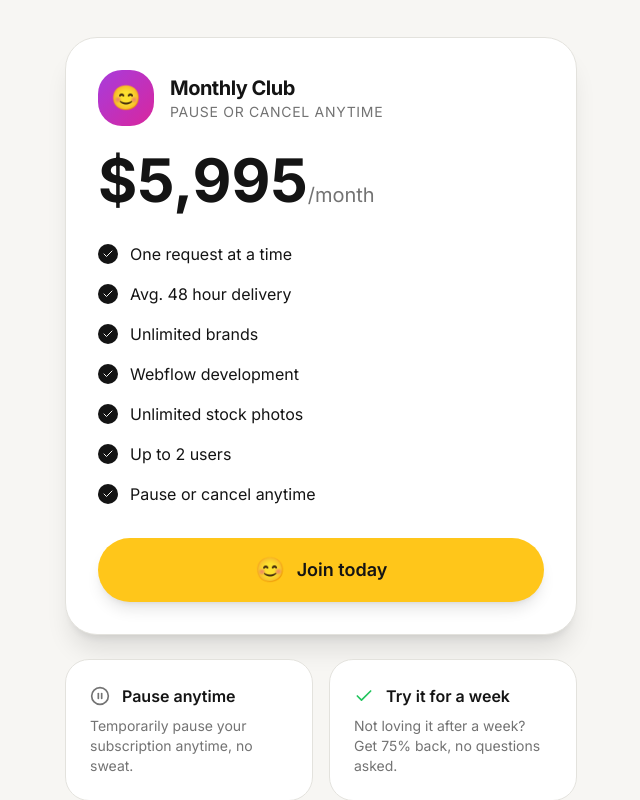
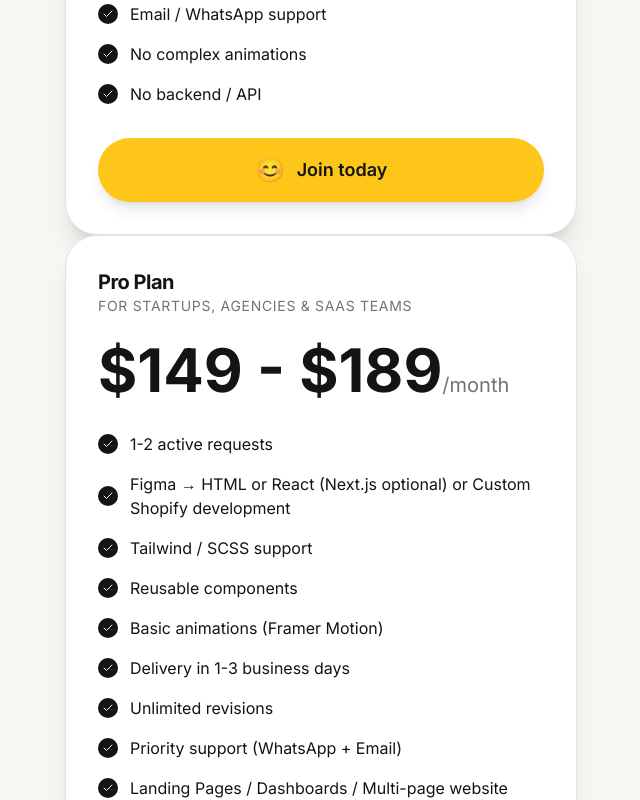
Before and after one commit to sidrashi/figma-to-html, a React (Vite) app: page / in a window 1280 px wide. Shown: the part 5600-6400 px from the top of the page, without its empty margins (319-959 px from the left). Built offline with nearby package versions, Linux system fonts and the light colour scheme; the HTML template or start-up script is replaced by a standard one; a web font is replaced by a local one.

Commit message:
Refactor Pricing component to include structured plans and features; update RecentWork component with external link and clean up comments

```diff
--- a/src/components/Pricing.tsx
+++ b/src/components/Pricing.tsx
@@ -1,14 +1,41 @@
 import { Check, PauseCircle } from "lucide-react";
 import { motion } from "framer-motion";
 
-const features = [
-  "One request at a time",
-  "Avg. 48 hour delivery",
-  "Unlimited brands",
-  "Webflow development",
-  "Unlimited stock photos",
-  "Up to 2 users",
-  "Pause or cancel anytime"
+const plans = [
+  {
+    name: "Basic / Starter Plan",
+    price: "$59 - $79",
+    period: "/month",
+    description: "Perfect for small businesses",
+    features: [
+      { text: "1 request at a time"},
+      { text: "Figma → HTML OR basic React or Shopify development"},
+      { text: "Responsive design (mobile + desktop)"},
+      { text: "Clean, semantic HTML / Tailwind / CSS"},
+      { text: "Delivery in 3-5 business days"},
+      { text: "1 revision per task"},
+      { text: "Email / WhatsApp support"},
+      { text: "No complex animations"},
+      { text: "No backend / API"},
+    ]
+  },
+  {
+    name: "Pro Plan",
+    price: "$149 - $189",
+    period: "/month",
+    description: "For startups, agencies & SaaS teams",
+    features: [
+      { text: "1-2 active requests"},
+      { text: "Figma → HTML or React (Next.js optional) or Custom Shopify development"},
+      { text: "Tailwind / SCSS support"},
+      { text: "Reusable components"},
+      { text: "Basic animations (Framer Motion)"},
+      { text: "Delivery in 1-3 business days"},
+      { text: "Unlimited revisions"},
+      { text: "Priority support (WhatsApp + Email)"},
+      { text: "Landing Pages / Dashboards / Multi-page website"},
+    ]
+  }
 ];
 
 const Pricing = () => {
@@ -48,12 +75,14 @@ const Pricing = () => {
 
         <div className="max-w-lg mx-auto">
           {/* Pricing Card */}
+          {plans.map((plan, i) =>
           <motion.div
+            key={plan.name}
             className="bg-card rounded-2xl sm:rounded-3xl p-6 sm:p-8 border border-border shadow-xl"
             initial={{ opacity: 0, y: 40, scale: 0.95 }}
             whileInView={{ opacity: 1, y: 0, scale: 1 }}
             viewport={{ once: true, margin: "-50px" }}
-            transition={{ duration: 0.6 }}
+            transition={{ delay: i * 0.15, duration: 0.6 }}
             whileHover={{ y: -5, transition: { duration: 0.3 } }}
           >
             {/* Header */}
@@ -64,16 +93,10 @@ const Pricing = () => {
               viewport={{ once: true }}
               transition={{ delay: 0.2 }}
             >
-              <motion.div
-                className="w-12 h-12 sm:w-14 sm:h-14 rounded-xl sm:rounded-2xl card-gradient-1 flex items-center justify-center text-xl sm:text-2xl"
-                whileHover={{ rotate: 10, scale: 1.1 }}
-              >
-                😊
-              </motion.div>
               <div>
-                <h3 className="text-lg sm:text-xl font-bold">Monthly Club</h3>
+                <h3 className="text-lg sm:text-xl font-bold">{plan.name} </h3>
                 <p className="text-xs sm:text-sm text-muted-foreground uppercase tracking-wider">
-                  Pause or cancel anytime
+                  {plan.description}
                 </p>
               </div>
             </motion.div>
@@ -86,20 +109,20 @@ const Pricing = () => {
               viewport={{ once: true }}
               transition={{ delay: 0.3, type: "spring" }}
             >
-              <span className="text-4xl sm:text-5xl md:text-6xl font-bold">$5,995</span>
-              <span className="text-muted-foreground text-lg sm:text-xl">/month</span>
+              <span className="text-4xl sm:text-5xl md:text-6xl font-bold">{plan.price}</span>
+              <span className="text-muted-foreground text-lg sm:text-xl">{plan.period}</span>
             </motion.div>
 
             {/* Features */}
             <ul className="space-y-3 sm:space-y-4 mb-6 sm:mb-8">
-              {features.map((feature, index) => (
+              {plan.features.map((feature) => (
                 <motion.li
-                  key={feature}
+                  key={feature.text}
                   className="flex items-center gap-2.5 sm:gap-3"
                   initial={{ opacity: 0, x: -20 }}
                   whileInView={{ opacity: 1, x: 0 }}
                   viewport={{ once: true }}
-                  transition={{ delay: 0.3 + index * 0.05 }}
+                  transition={{ delay: 0.3 }}
                 >
                   <motion.div
                     className="w-4 h-4 sm:w-5 sm:h-5 rounded-full bg-foreground flex items-center justify-center flex-shrink-0"
@@ -107,7 +130,7 @@ const Pricing = () => {
                   >
                     <Check className="w-2.5 h-2.5 sm:w-3 sm:h-3 text-background" />
                   </motion.div>
-                  <span className="text-sm sm:text-base">{feature}</span>
+                  <span className="text-sm sm:text-base">{feature.text}</span>
                 </motion.li>
               ))}
             </ul>
@@ -129,7 +152,7 @@ const Pricing = () => {
               Join today
             </motion.a>
           </motion.div>
-
+          )}
           {/* Additional info cards */}
           <motion.div
             className="grid grid-cols-1 sm:grid-cols-2 gap-3 sm:gap-4 mt-4 sm:mt-6"
--- a/src/components/RecentWork.tsx
+++ b/src/components/RecentWork.tsx
@@ -47,7 +47,9 @@ const RecentWork = () => {
             that speaks for itself.
           </h2>
           <motion.a
-            href="#"
+            href="https://feather.so/"
+            target="_blank"
+            rel="noopener noreferrer"
             className="inline-flex items-center gap-2 text-foreground font-medium hover:opacity-70 transition-opacity underline decoration-2 underline-offset-4 text-sm sm:text-base"
             whileHover={{ x: 5 }}
           >
@@ -80,7 +82,7 @@ const RecentWork = () => {
         </div>
 
         {/* Work showcase mockup */}
-        <motion.div
+        {/* <motion.div
           className="text-center"
           initial={{ opacity: 0, y: 40 }}
           whileInView={{ opacity: 1, y: 0 }}
@@ -94,7 +96,7 @@ const RecentWork = () => {
             All the things you need under one roof.
           </p>
 
-          {/* Gradient showcase cards */}
+
           <div className="grid grid-cols-2 gap-4 sm:gap-6 max-w-xl md:max-w-3xl mx-auto">
             <motion.div
               className="aspect-square rounded-2xl sm:rounded-3xl card-gradient-1 flex items-center justify-center"
@@ -123,7 +125,7 @@ const RecentWork = () => {
               />
             </motion.div>
           </div>
-        </motion.div>
+        </motion.div> */}
       </div>
     </section>
   );
```
